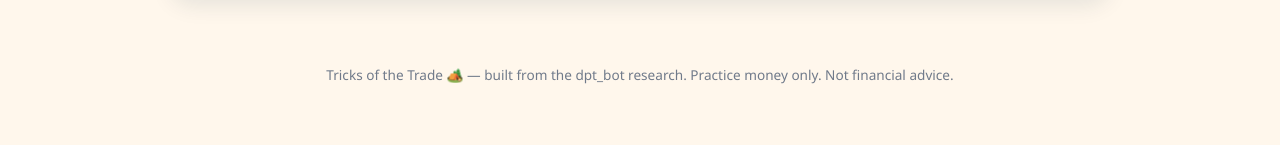
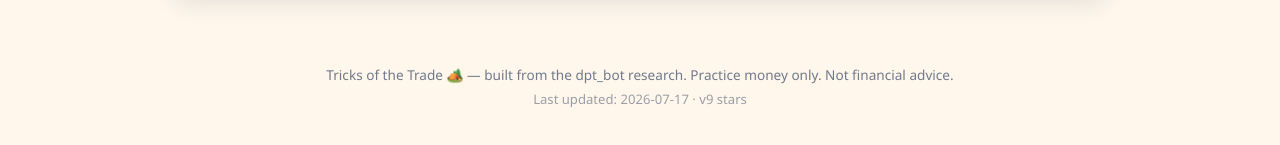
Before and after one commit to ZEETHO/tricksofthetrade, a website: page index.html in a window 1280 px wide. Shown: the part 947-1092 px from the top of the page. Drawn offline with Linux system fonts and the light colour scheme.

Commit message:
Add 'last updated' version stamp to footer so stale cached copies are obvious

```diff
--- a/index.html
+++ b/index.html
@@ -378,7 +378,9 @@
 
   <div id="print-area"></div>
 </main>
-<footer>Tricks of the Trade 🏕️ — built from the dpt_bot research. Practice money only. Not financial advice.</footer>
+<footer>Tricks of the Trade 🏕️ — built from the dpt_bot research. Practice money only. Not financial advice.
+  <span id="updated" style="display:block;margin-top:6px;opacity:.7;font-size:.82rem"></span>
+</footer>
 
 <script>
 "use strict";
@@ -1024,6 +1026,8 @@ function printFlashcards(){
 }
 
 /* ---------- boot ---------- */
+const APP_VERSION = "2026-07-17 · v9 stars";
+document.getElementById("updated").textContent = "Last updated: " + APP_VERSION;
 renderLessons(); renderQuiz(); newGame(); refreshStars(); renderFlashcards(); applyLiveUI();
 refreshRibbon(); setInterval(refreshRibbon, 20000);
 </script>
```
